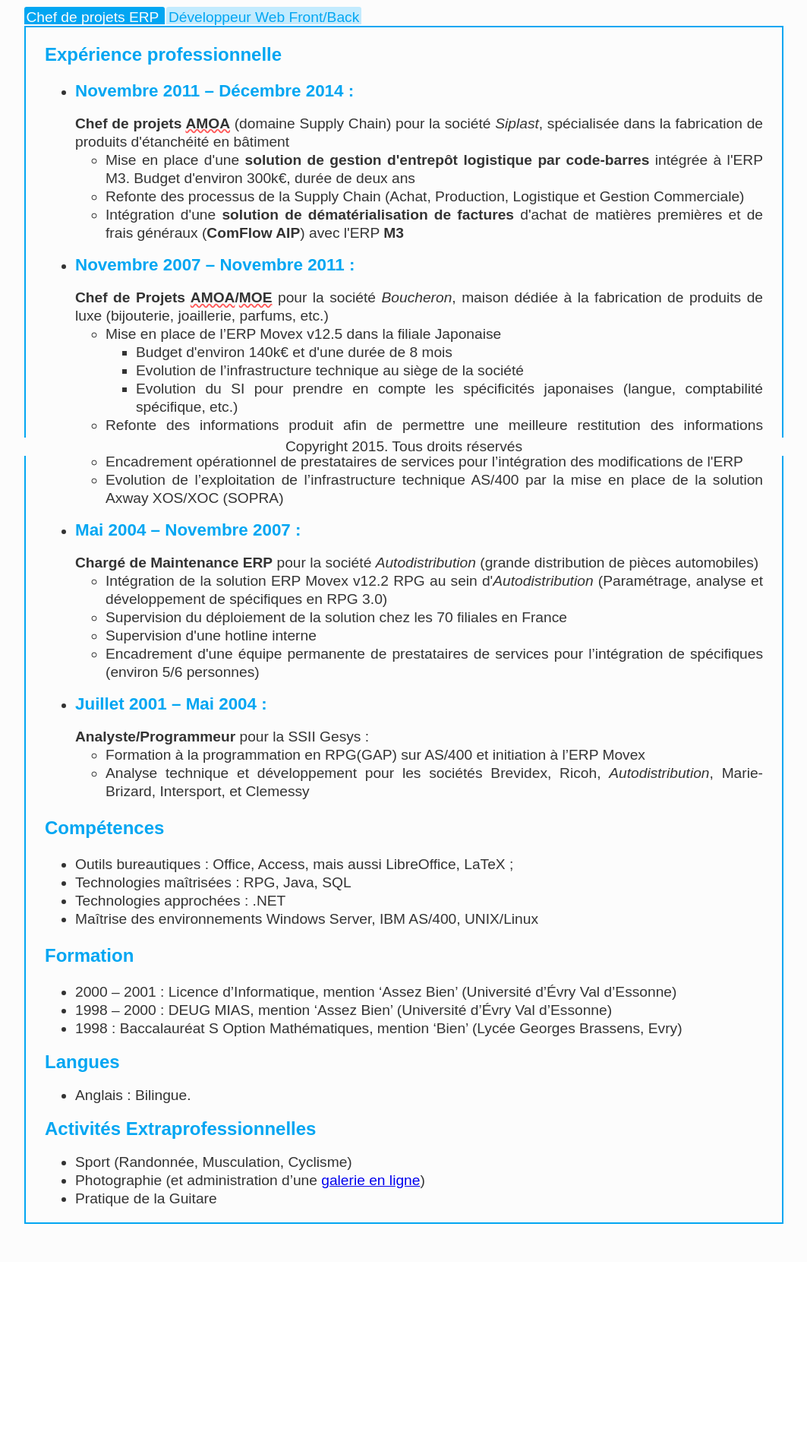
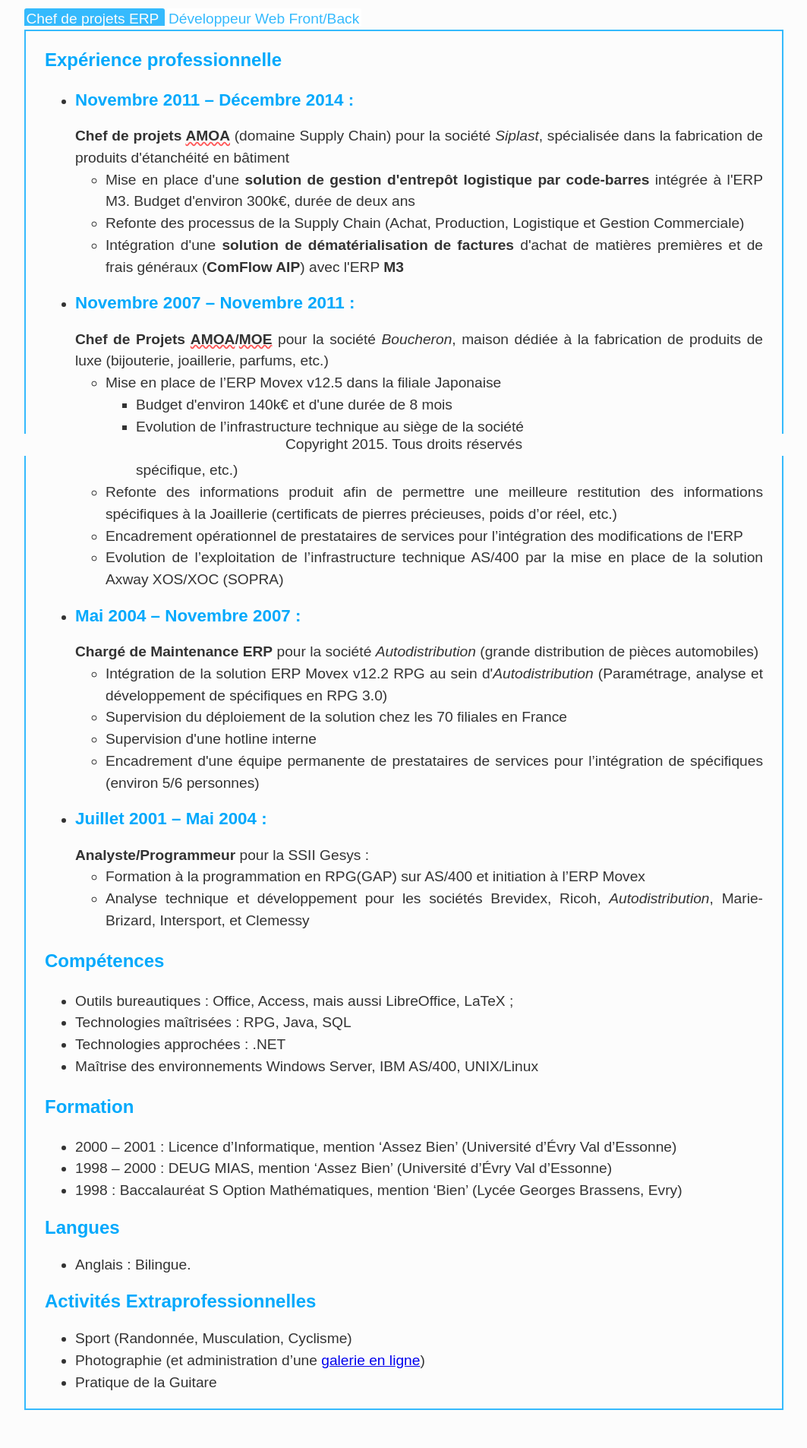
Before and after one commit to StephaneTrebel/curriculum_vitae, a PHP site: page /?cv=cdp_amoa in a window 1280 px wide. Shown: the part 200-2106 px from the top of the page at 76% size, without its empty margins (108-1171 px from the left). Before the commit the page ends 1811 px from the top, so only its background shows below. Run offline with PHP 8.4, Linux system fonts and the light colour scheme.

Commit message:
Color improvements

```diff
--- a/css/main.css
+++ b/css/main.css
@@ -13,7 +13,7 @@ body {
   color: #333333;
   background-color: #fcfcfc;
   text-align: justify;
-  line-height: 1.5rem; }
+  line-height: 1.8rem; }
   @media (max-width: 999px) {
     .main_content {
       width: 750px;
@@ -30,7 +30,7 @@ header {
   font-size: 1.8rem;
   text-align: left;
   height: 200px;
-  background-color: #02a6f2;
+  background-color: #03a9fc;
   color: #fcfcfc; }
   header h1 {
     color: #fcfcfc;
@@ -48,11 +48,11 @@ header {
 
 h1 {
   font-size: 1.5rem;
-  color: #02a6f2; }
+  color: #03a9fc; }
 
 h2 {
   font-size: 1.4rem;
-  color: #02a6f2; }
+  color: #03a9fc; }
 
 h2:after {
   content: " :"; }
@@ -87,7 +87,7 @@ footer {
 .top_bar {
   width: 100%;
   height: 40px;
-  background-color: #0287cf;
+  background-color: #0287ca;
   color: #fcfcfc; }
 
 .profil {
@@ -100,7 +100,7 @@ footer {
     vertical-align: middle; }
 
 .profil:hover {
-  background-color: #02a6f2;
+  background-color: #35bafd;
   transition: background-color 2s; }
 
 .infos > ul {
@@ -108,6 +108,11 @@ footer {
 
 .keyword {
   text-decoration: underline wavy #ff5757; }
+  .keyword:hover, .keyword:focus {
+    background-color: #35bafd;
+    text-decoration: none;
+    transition: background-color 2s, text-decoration 1s;
+    border-radius: 10px; }
 
 /* TABS MANAGEMENT *****************************************************/
 /*##############################
@@ -124,7 +129,7 @@ footer {
 ################################*/
 /* Default values */
 .tabs_wrapper {
-  border: 2.5px solid #02a6f2;
+  border: 2.5px solid #35bafd;
   padding-left: 2.5%;
   padding-right: 2.5%; }
 
@@ -138,15 +143,15 @@ footer {
   border-radius: 3px 3px 0 0; }
   .tabs_header:hover, .tabs_header:focus {
     color: #fcfcfc;
-    background-color: #02a6f2;
+    background-color: #35bafd;
     transition: background-color 0.5s, color 0.5s; }
 
 .inactive {
-  color: #02a6f2;
-  background-color: #c2ebfe; }
+  color: #35bafd;
+  background-color: white; }
 
 .active {
   color: #fcfcfc;
-  background-color: #02a6f2; }
+  background-color: #35bafd; }
 
 /*# sourceMappingURL=main.css.map */
--- a/scss/_colors.scss
+++ b/scss/_colors.scss
@@ -1,6 +1,8 @@
-$whitey: hsla(0, 0%, 99%, 1);
-$blackey: hsla(0, 0%, 20%, 1);
-$darkblue     : hsla(201, 98%, 41%, 1);
-$light-blue: hsla(199, 92%, 85%, 1);
-$blue: hsla(199, 98%, 48%, 1);
-$light-red : hsl(0, 100%, 67%);
+$whitey     : hsla(0, 0%, 99%, 1);
+$blackey    : hsla(0, 0%, 20%, 1);
+
+$blue       : hsla(200, 98%, 50%, 1);
+$darkblue   : hsla(200, 98%, 40%, 1);
+$light-blue : hsla(200, 98%, 60%, 1);
+
+$light-red  : hsla(0, 100%, 67%, 1);
--- a/scss/main.scss
+++ b/scss/main.scss
@@ -32,7 +32,7 @@ body {
     font-size: 1rem;
   }
   text-align: justify;
-  line-height: 1.5rem;
+  line-height: 1.8rem;
 }
 
 //General classes*******************************************************
@@ -137,7 +137,7 @@ em {
 }
 
 .profil:hover {
-  background-color: $header_color;
+  background-color: $light-blue;
   transition: background-color 2s;
 }
 
@@ -147,10 +147,16 @@ em {
 
 .keyword {
   text-decoration: underline wavy $light-red;
+  &:hover, &:focus {
+    background-color: $light-blue;
+    text-decoration: none;
+    transition: background-color 2s, text-decoration 1s;
+    border-radius: 10px;
+  }
 }
 
 
 /* TABS MANAGEMENT *****************************************************/
-$tabs_active_background : lighten($header_color, 0%);
+$tabs_active_background : $light-blue;
 $tabs_active_foreground : $background_color;
 @import 'tabs';
```
Also changed, not shown: 1 other file.
